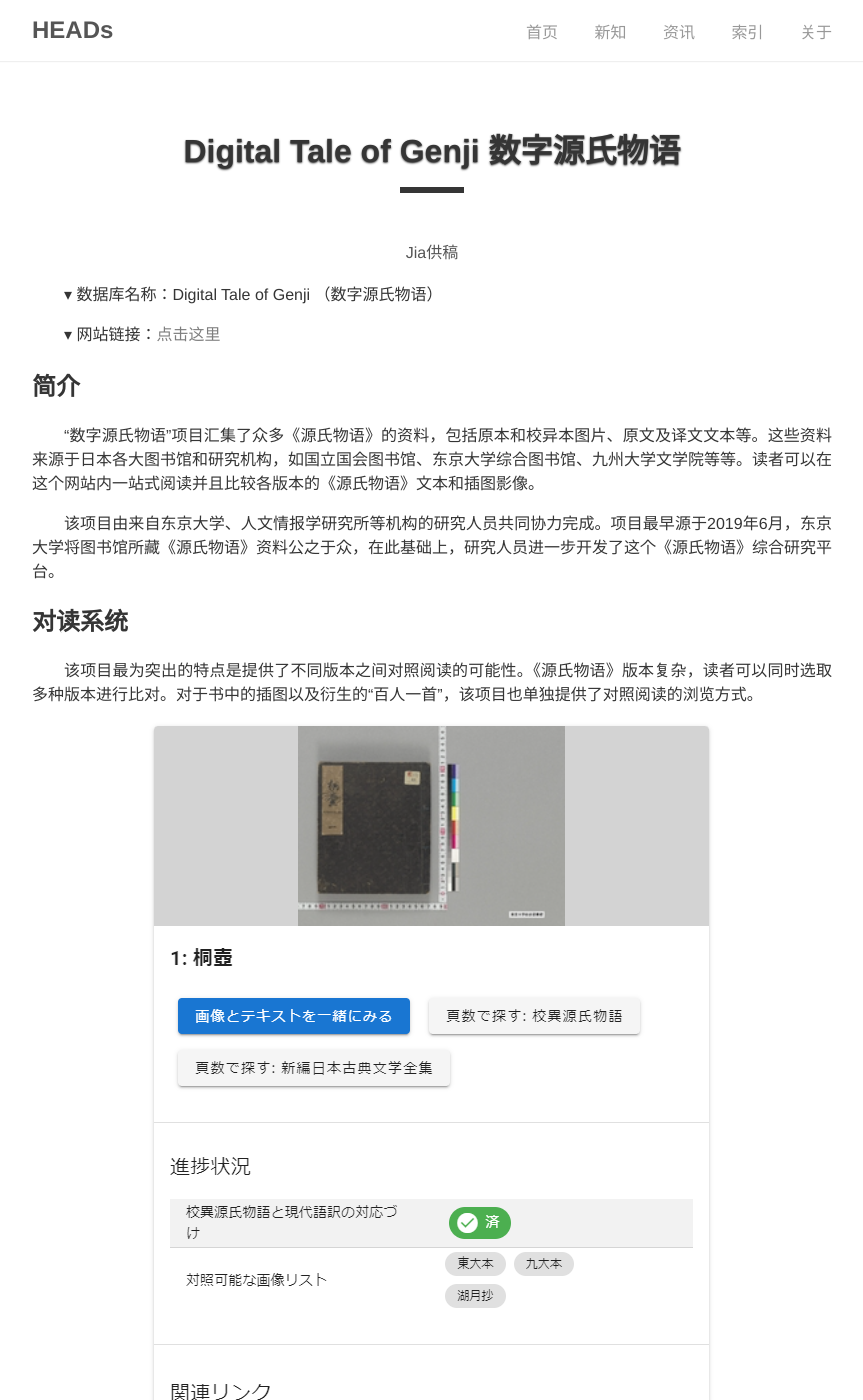
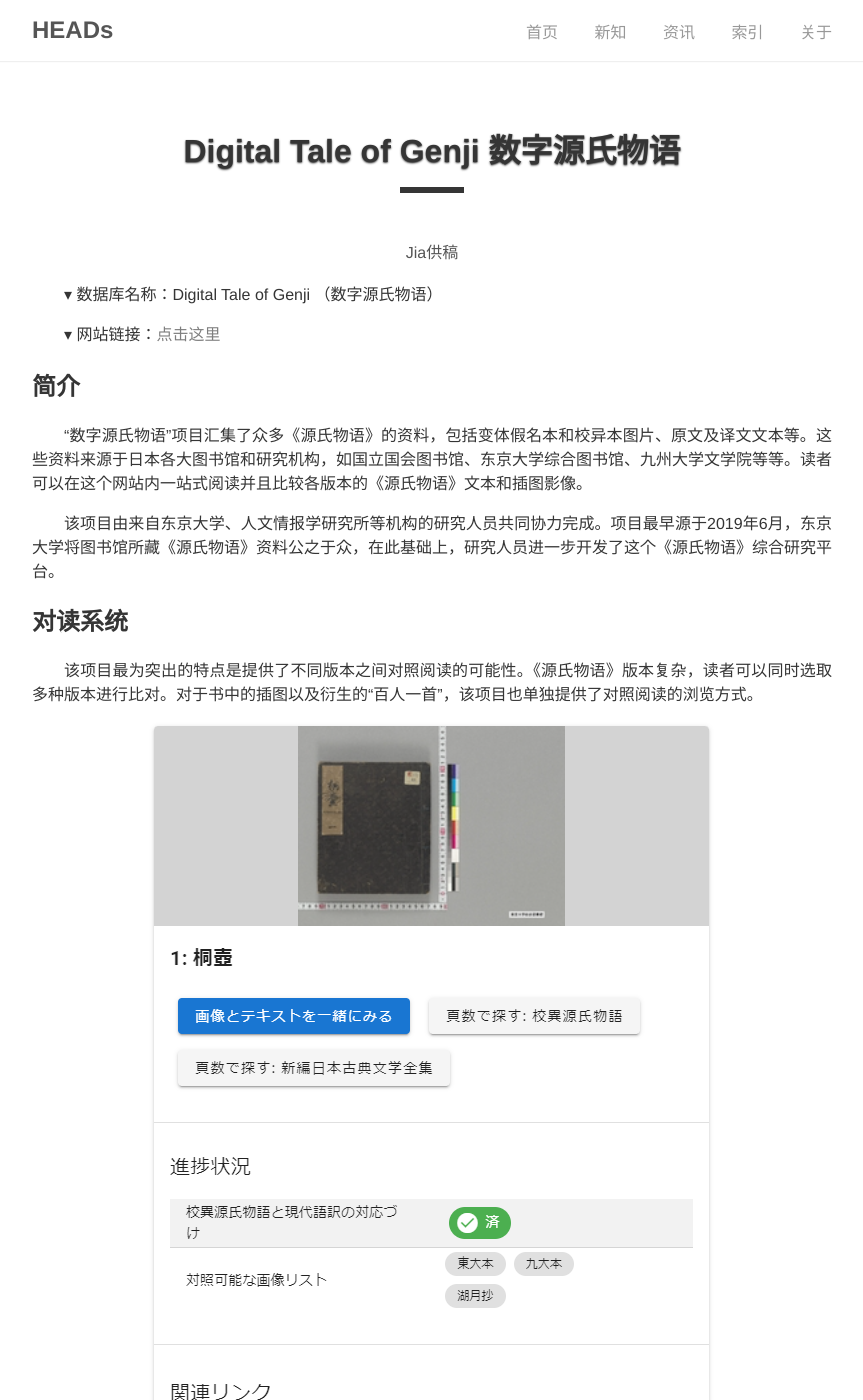
Before and after one commit to DHHD2022/DHHD2022.GitHub.io, a Jekyll site: the page built from dh_blog/_posts/2022-05-20-源氏物语数据库.md, in a window 1280 px wide and 1400 px high. Shown: the whole window, without its empty margins (208-1071 px from the left). Built offline with Jekyll 4.4.1, drawn with Linux system fonts in a browser that asks for light colours; some of the changed text lies outside the part shown.

Commit message:
Update 2022-05-20-源氏物语数据库.md

```diff
--- a/dh_blog/_posts/2022-05-20-源氏物语数据库.md
+++ b/dh_blog/_posts/2022-05-20-源氏物语数据库.md
@@ -14,7 +14,7 @@ categories: dh_blog
 
 ## 简介
 
-“数字源氏物语”项目汇集了众多《源氏物语》的资料，包括原本和校异本图片、原文及译文文本等。这些资料来源于日本各大图书馆和研究机构，如国立国会图书馆、东京大学综合图书馆、九州大学文学院等等。读者可以在这个网站内一站式阅读并且比较各版本的《源氏物语》文本和插图影像。
+“数字源氏物语”项目汇集了众多《源氏物语》的资料，包括变体假名本和校异本图片、原文及译文文本等。这些资料来源于日本各大图书馆和研究机构，如国立国会图书馆、东京大学综合图书馆、九州大学文学院等等。读者可以在这个网站内一站式阅读并且比较各版本的《源氏物语》文本和插图影像。
 
 该项目由来自东京大学、人文情报学研究所等机构的研究人员共同协力完成。项目最早源于2019年6月，东京大学将图书馆所藏《源氏物语》资料公之于众，在此基础上，研究人员进一步开发了这个《源氏物语》综合研究平台。
 
```
Also changed, not shown: other parts of dh_blog/_posts/2022-05-20-源氏物语数据库.md (+2 -2 lines).
